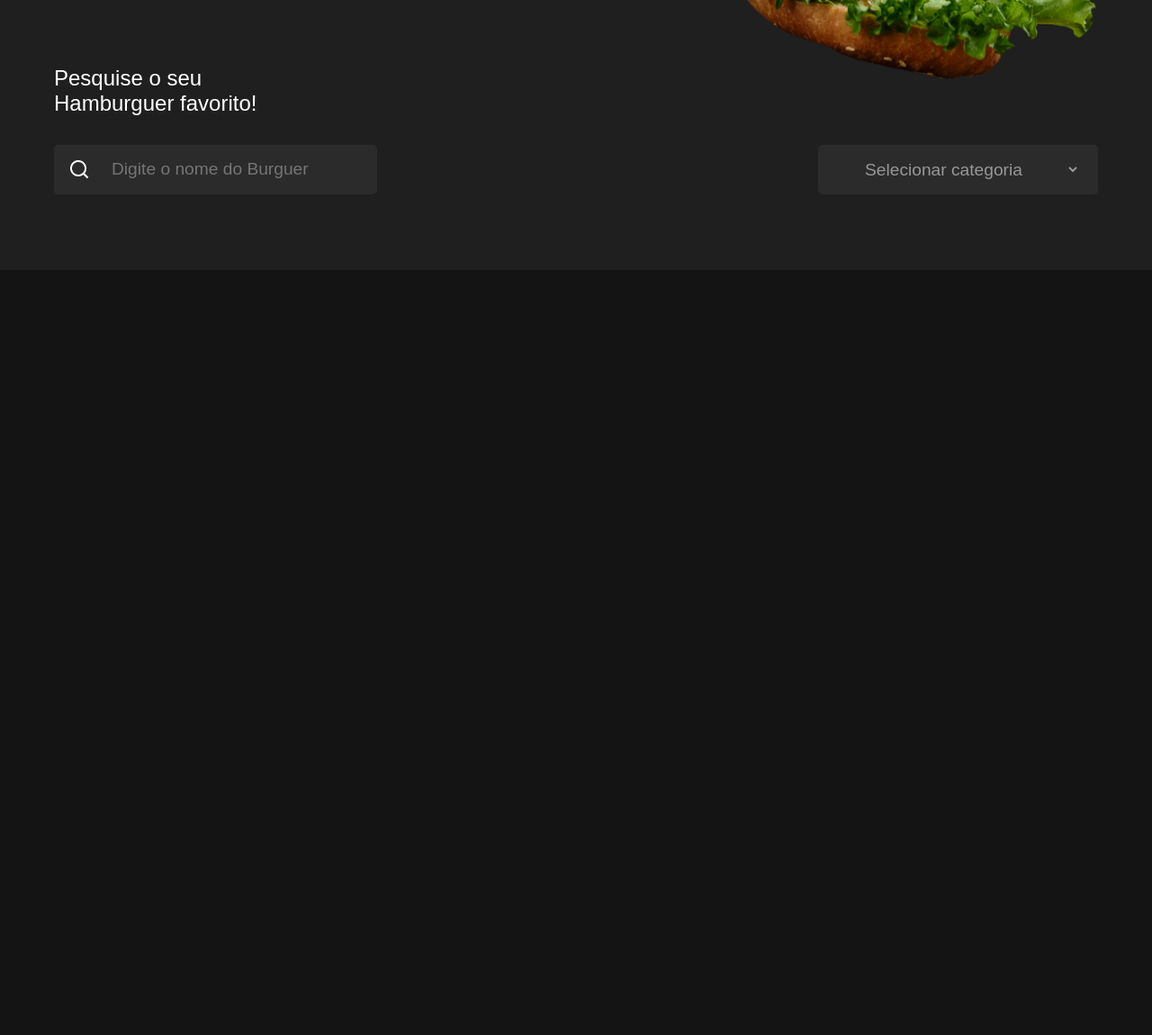
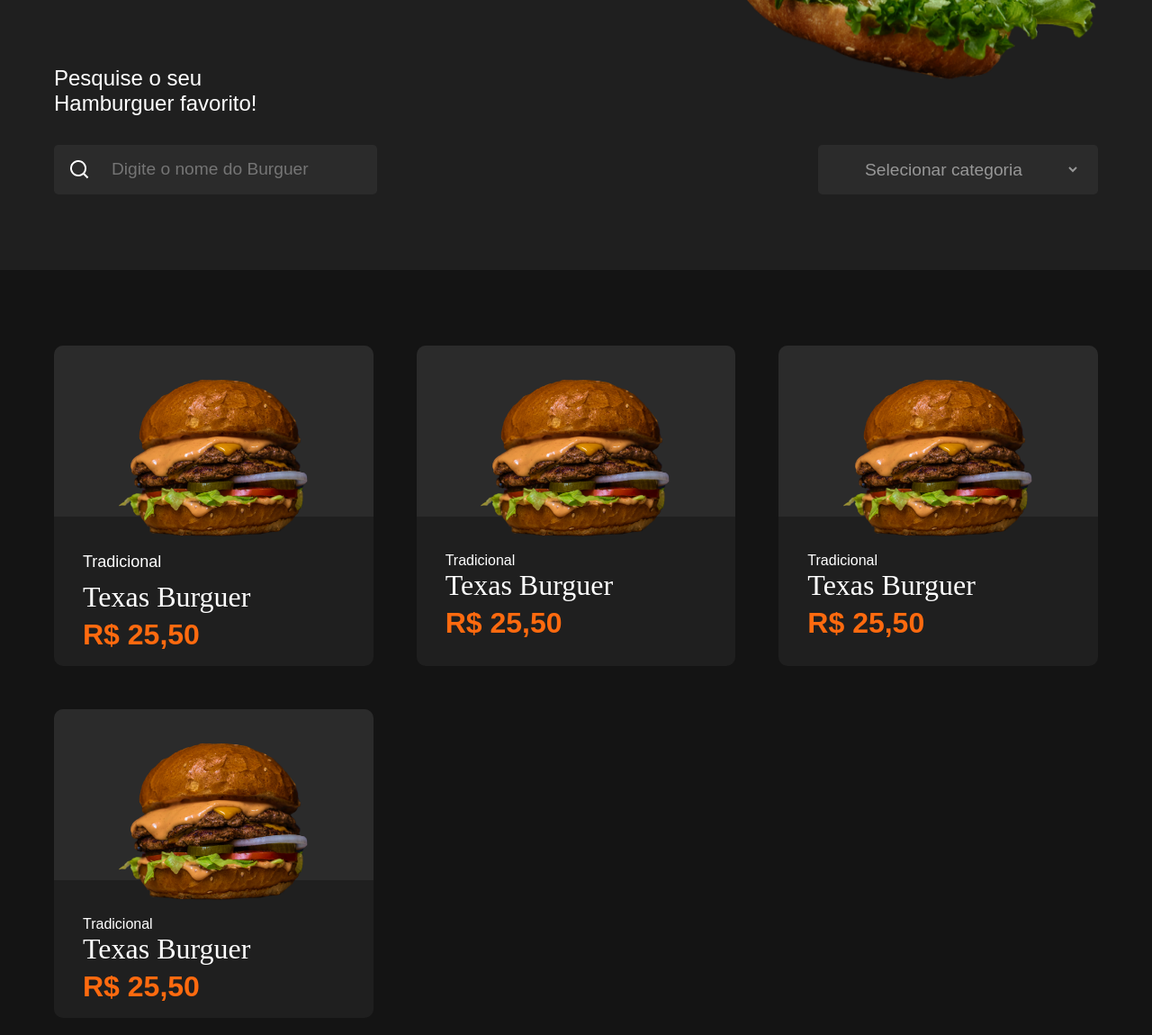
Before and after one commit to MateusLeonardo/devBurguer, a plain HTML site: page index.html in a window 1280 px wide. Shown: the part 654-1804 px from the top of the page at 90% size. Before the commit the page ends 954 px from the top, so only its background shows below. Drawn offline with Linux system fonts and the light colour scheme; a web font is replaced by a local one.

Commit message:
adicionando lista de burguer

```diff
--- a/assets/css/styles.css
+++ b/assets/css/styles.css
@@ -227,3 +227,51 @@ header .menu-ul {
     text-align: center;
   }
 }
+
+
+
+/* BURGUER LIST*/
+
+.burguer-list-container {
+  margin-top: 4rem;
+  display: grid;
+  grid-template-columns: repeat(3, 1fr);
+  gap: 3rem;
+}
+.card-burguer {
+  background-color: var(--bg-secondary);
+  border-radius: 10px;
+}
+.card-burguer .img-burguer {
+  border-radius: 10px 10px 0 0;
+  background-color: var(--bg-tertiary);
+  width: 100%;
+  display: flex;
+  justify-content: center;
+}
+.card-burguer .img-burguer img {
+  margin-bottom: -2rem;
+  padding-top: 2rem;
+}
+.card-burguer .desc-burguer {
+  padding: 2.5rem 2rem 1rem 2rem;
+}
+.card-burguer .desc-burguer span {
+  display: block;
+}
+.desc-burguer .tradicional {
+  font-size: 1.125rem;
+  font-weight: 500;
+  padding-bottom: 0.62rem;
+}
+.desc-burguer .nome-burguer {
+  font-size: 2rem;
+  font-family: 'Calistoga';
+  font-weight: 400;
+  padding-bottom: 0.31rem;
+}
+.desc-burguer .valor-burguer {
+  font-size: 2rem;
+  font-weight: 600;
+  color: var(--orange);
+}
--- a/index.html
+++ b/index.html
@@ -62,6 +62,54 @@
         </div>
       </div>
     </section>
+
+    <section class="burguer-list-container container">
+
+      <div class="card-burguer">
+        <div class="img-burguer">
+          <img src="./assets/img/burger1.png" alt="Texas Burguer">
+        </div>
+        <div class="desc-burguer">
+          <span class="tradicional">Tradicional</span>
+          <span class="nome-burguer">Texas Burguer</span>
+          <span class="valor-burguer">R$ 25,50</span>
+        </div>
+      </div>
+
+      <div class="card-burguer">
+        <div class="img-burguer">
+          <img src="./assets/img/burger1.png" alt="Texas Burguer">
+        </div>
+        <div class="desc-burguer">
+          <span>Tradicional</span>
+          <span class="nome-burguer">Texas Burguer</span>
+          <span class="valor-burguer">R$ 25,50</span>
+        </div>
+      </div>
+
+      <div class="card-burguer">
+        <div class="img-burguer">
+          <img src="./assets/img/burger1.png" alt="Texas Burguer">
+        </div>
+        <div class="desc-burguer">
+          <span>Tradicional</span>
+          <span class="nome-burguer">Texas Burguer</span>
+          <span class="valor-burguer">R$ 25,50</span>
+        </div>
+      </div>
+
+      <div class="card-burguer">
+        <div class="img-burguer">
+          <img src="./assets/img/burger1.png" alt="Texas Burguer">
+        </div>
+        <div class="desc-burguer">
+          <span>Tradicional</span>
+          <span class="nome-burguer">Texas Burguer</span>
+          <span class="valor-burguer">R$ 25,50</span>
+        </div>
+      </div>
+
+    </section>
   </main>
 </body>
 
```
